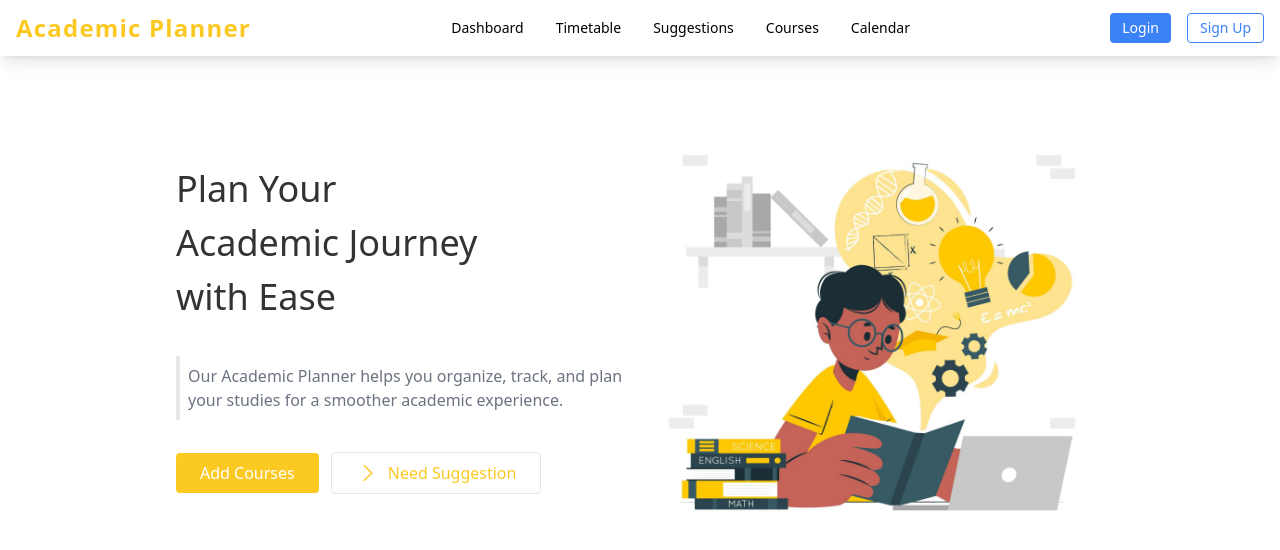
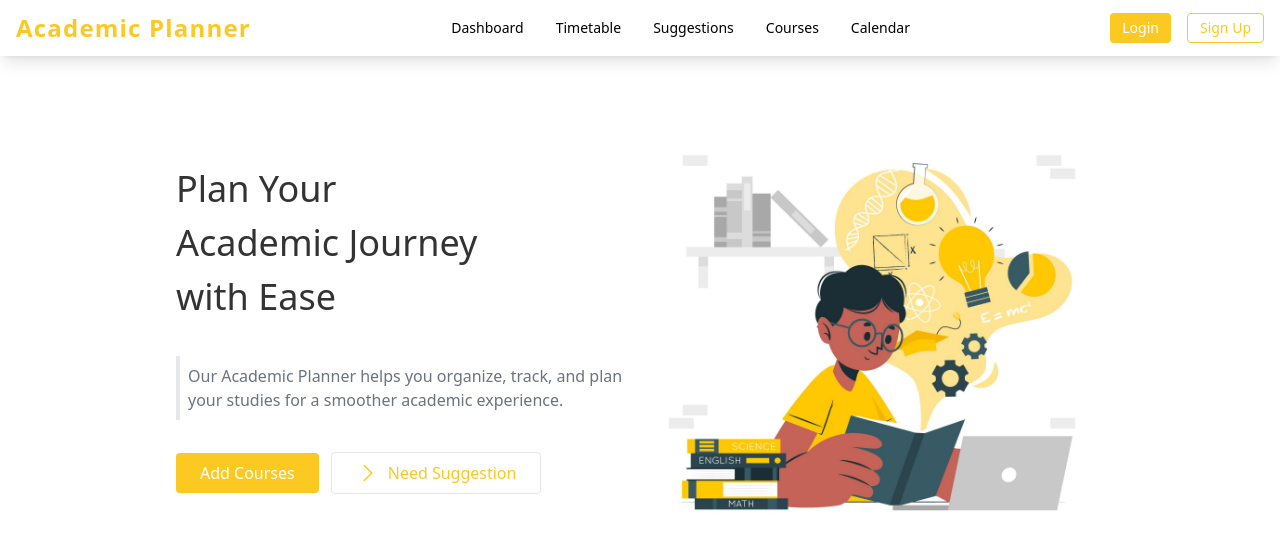
Before and after one commit to PRAVEEN-PR-2004/planner_frontend, a React (Vite) app: page / in a window 1280 px wide. Shown: the top 550 px of the page. Built offline with nearby package versions, Linux system fonts and the light colour scheme.

Commit message:
color change

```diff
--- a/src/Components/Navbar.jsx
+++ b/src/Components/Navbar.jsx
@@ -103,13 +103,13 @@ const Navbar = () => {
             <div className="flex space-x-4">
               <button
                 onClick={openLoginModal}
-                className="px-3 py-1 text-sm font-medium text-white bg-blue-500 rounded hover:bg-blue-600"
+                className="px-3 py-1 text-sm font-medium text-white rounded bg-primary hover:bg-yellow-500"
               >
                 Login
               </button>
               <button
                 onClick={openSignupModal}
-                className="px-3 py-1 text-sm font-medium text-blue-500 bg-white border border-blue-500 rounded hover:bg-blue-50"
+                className="px-3 py-1 text-sm font-medium bg-white border rounded text-primary border-primary hover:bg-blue-50"
               >
                 Sign Up
               </button>
```
